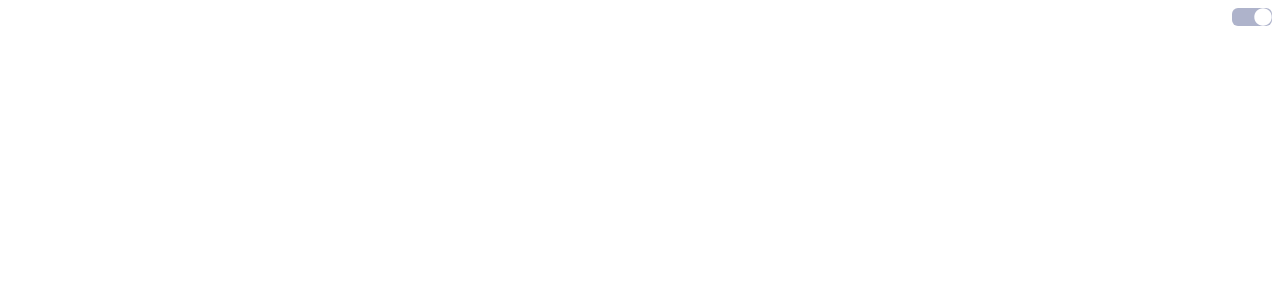
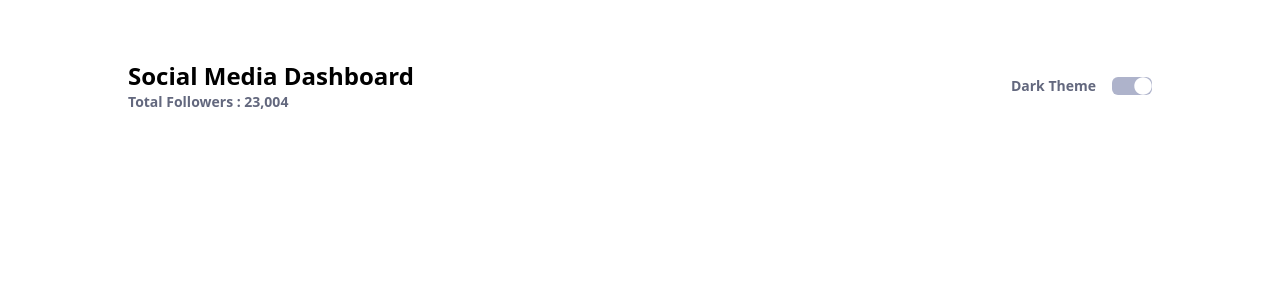
Before and after one commit to Ozioma45/social-media-dashboard-with-theme-switcher, a React app: page / in a window 1280 px wide. Shown: the top 300 px of the page. Built offline with nearby package versions, Linux system fonts and the light colour scheme; the HTML template or start-up script is replaced by a standard one.

Commit message:
completed the header section

```diff
--- a/src/App.jsx
+++ b/src/App.jsx
@@ -1,12 +1,11 @@
 import { useState, useEffect } from "react";
-import { FaCircle } from "react-icons/fa";
-import { FaToggleOff } from "react-icons/fa6";
+import Header from "./components/Header";
 
 export default function App() {
   const [theme, setTheme] = useState(null);
 
   useEffect(() => {
-    if (window.matchMedia("(prefers-color-scheme:dark)").matches) {
+    if (window.matchMedia("(prefers-color-scheme: dark)").matches) {
       setTheme("dark");
     } else {
       setTheme("light");
@@ -27,15 +26,10 @@ export default function App() {
 
   return (
     <>
-      <div
-        onClick={handleThemeSwitch}
-        className="fixed z-10 right-2 top-2 bg-togglelight dark:bg-toggledark text-lg flex dark:justify-start justify-end
-    w-10  rounded-md">
-        <FaCircle className=" text-white dark:text-darkdesblue" />
-        {/*  {theme === "dark" ? <FaToggleOn /> : <FaToggleOff />} */}
-      </div>
-      <div className=" bg-white text-white min-h-screen dark:bg-vedarkblueB">
-        <h1>Hello World</h1>
+      <div className="bg-white text-white min-h-screen dark:bg-vedarkblueB pt-5">
+        <div className="max-w-5xl mx-auto w-11/12 pt-5">
+          <Header theme={theme} handleThemeSwitch={handleThemeSwitch} />
+        </div>
       </div>
     </>
   );
--- /dev/null
+++ b/src/components/Header.jsx
@@ -0,0 +1,32 @@
+import React from "react";
+import { FaCircle } from "react-icons/fa";
+
+const Header = ({ theme, handleThemeSwitch }) => {
+  return (
+    <div id="Header" className="w-full justify-between pt-5 block md:flex">
+      <div>
+        <h1 className="text-2xl font-bold text-black">
+          Social Media Dashboard
+        </h1>
+        <p className="dark:text-desBlue text-dagrayblue font-bold text-sm">
+          Total Followers : 23,004
+        </p>
+      </div>
+      <hr className="my-3 md:none" />
+      <div className="flex gap-4 items-center justify-between md:justify-center">
+        <p className="text-dagrayblue dark:text-white font-bold text-sm">
+          Dark Theme
+        </p>
+        <div>
+          <div
+            onClick={handleThemeSwitch}
+            className="bg-togglelight dark:bg-toggledark text-lg flex dark:justify-start justify-end w-10 items-center rounded-md cursor-pointer ">
+            <FaCircle className="text-white dark:text-darkdesblue" />
+          </div>
+        </div>
+      </div>
+    </div>
+  );
+};
+
+export default Header;
```
